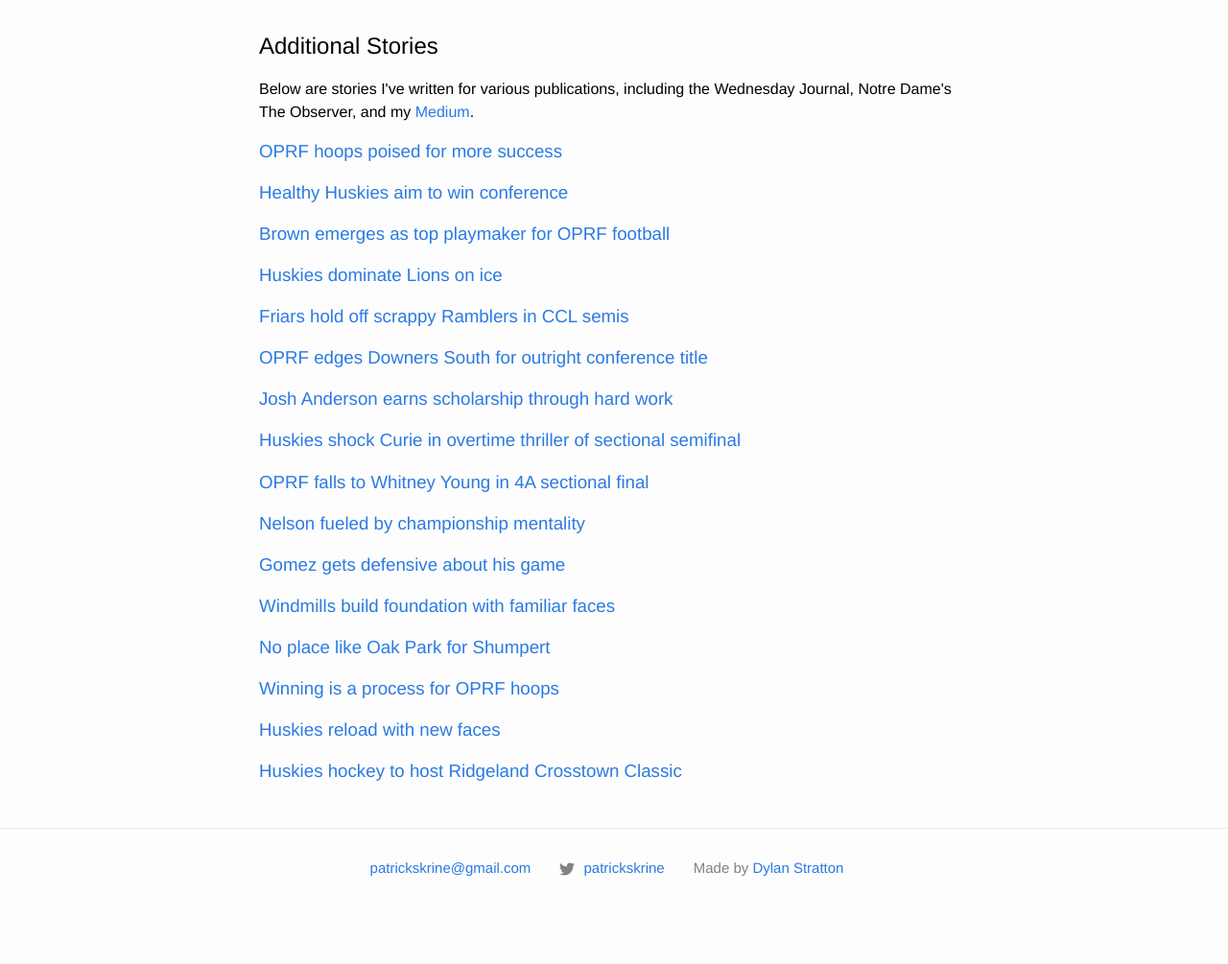
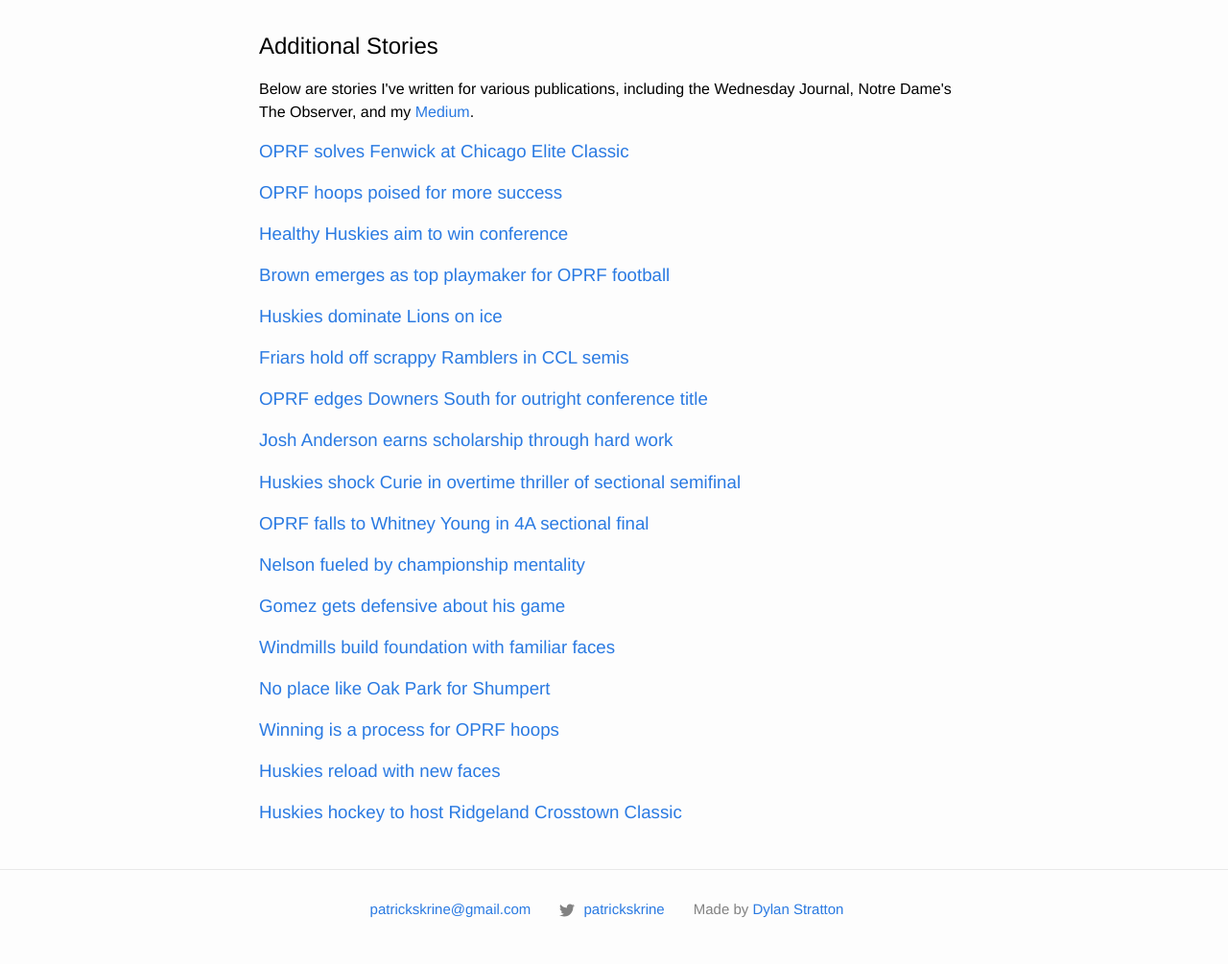
Before and after one commit to ahlbet/patrickskrine-2, a Jekyll site: the page built from additional.md, in a window 1280 px wide. Shown: the part 457-1462 px from the top of the page at 96% size. Built offline with Jekyll 4.4.1, drawn with Linux system fonts in a browser that asks for light colours; before the commit the page ends 1419 px from its top, so only the background shows below that.

Commit message:
add additional story link

```diff
--- a/_layouts/additional.html
+++ b/_layouts/additional.html
@@ -10,6 +10,10 @@ layout: default
   <div class="additional-content">
     <ul class="additional-stories-list">
       <p>Below are stories I've written for various publications, including the Wednesday Journal, Notre Dame's The Observer, and my <a rel="noopener noreferrer" target="_blank" href="https://medium.com/@patrickskrine">Medium</a>.</p>
+
+      <li class="additional-stories-item">
+        <a rel="noopener noreferrer" target="_blank" href="http://mobile.oakpark.com/News/Articles/12-2-2017/OPRF-solves-Fenwick-at-Chicago-Elite-Classic/?utm_source=RSS&utm_medium=RSS&utm_campaign=RSS"><h3>OPRF solves Fenwick at Chicago Elite Classic</h3></a>
+      </li>
 
       <li class="additional-stories-item">
         <a rel="noopener noreferrer" target="_blank" href="http://mobile.oakpark.com/News/Articles/11-21-2017/OPRF-hoops-poised-for-more-success/"><h3>OPRF hoops poised for more success</h3></a>
```
